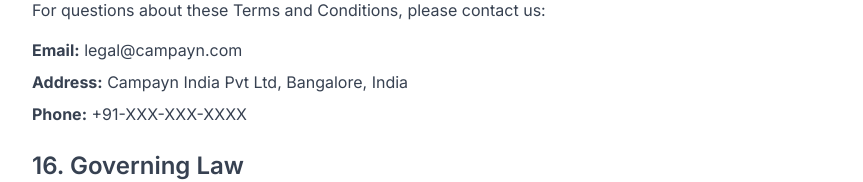
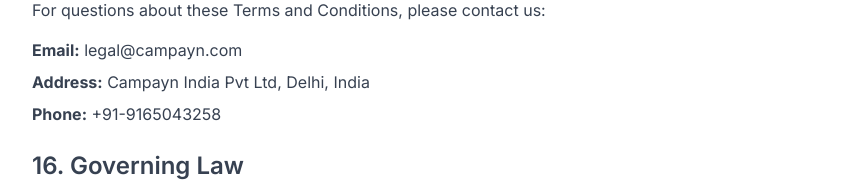
Before and after one commit to TeamCampayn/campayn_frontend, a React (Vite) app: page /terms in a window 1280 px wide. Shown: the part 3646-3828 px from the top of the page, without its empty margins (208-1071 px from the left). Built offline with nearby package versions, Linux system fonts and the light colour scheme; no server answers.

Commit message:
docs: update terms and conditions and finalize legal contacts

```diff
--- a/src/pages/legal/TermsAndConditions.tsx
+++ b/src/pages/legal/TermsAndConditions.tsx
@@ -207,8 +207,8 @@ const TermsAndConditions: React.FC = () => {
               </p>
               <ul className="list-none space-y-2">
                 <li><strong>Email:</strong> legal@campayn.com</li>
-                <li><strong>Address:</strong> Campayn India Pvt Ltd, Bangalore, India</li>
-                <li><strong>Phone:</strong> +91-XXX-XXX-XXXX</li>
+                <li><strong>Address:</strong> Campayn India Pvt Ltd, Delhi, India</li>
+                <li><strong>Phone:</strong> +91-9165043258</li>
               </ul>
             </section>
 
```
